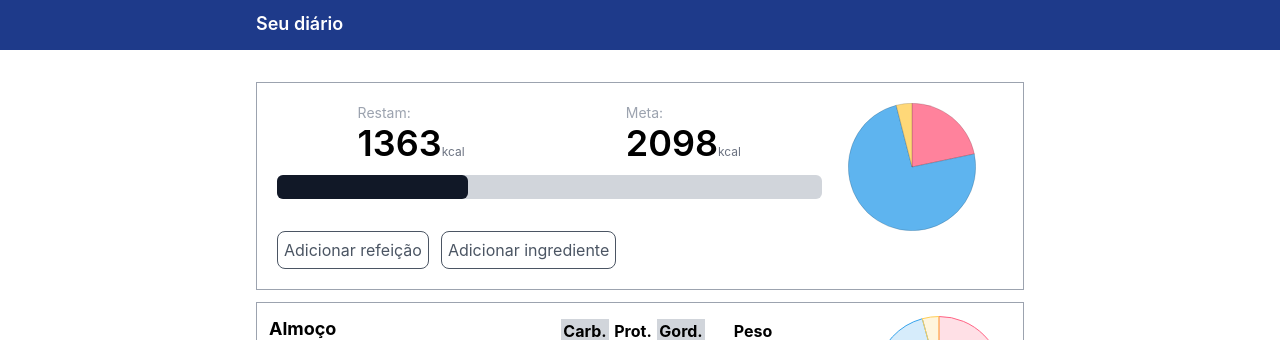
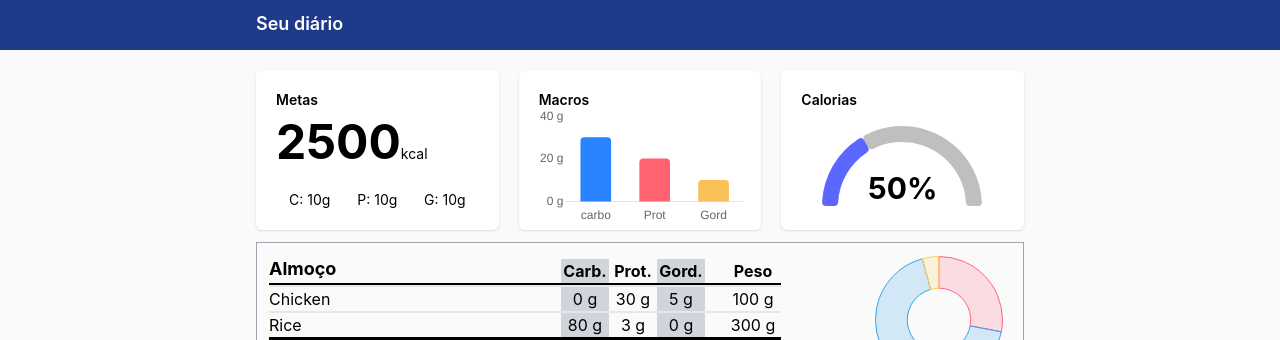
Before and after one commit to PedroSpelta/Fitness, a Next.js app: page /home in a window 1280 px wide. Shown: the part 122-462 px from the top of the page. Built offline with nearby package versions, Linux system fonts and the light colour scheme; no server answers; the database is empty.

Commit message:
adicionado nova dashboard

```diff
--- /dev/null
+++ b/components/DailyDashboarMacro.tsx
@@ -0,0 +1,82 @@
+import React from "react";
+import {
+  Chart as ChartJS,
+  CategoryScale,
+  LinearScale,
+  BarElement,
+  Title,
+  Tooltip,
+  Legend,
+} from "chart.js";
+import { Bar } from "react-chartjs-2";
+
+ChartJS.register(
+  CategoryScale,
+  LinearScale,
+  BarElement,
+  Title,
+  Tooltip,
+  Legend
+);
+
+
+const barOptions = {
+  responsive: true,
+  maintainAspectRatio: false,
+  plugins: { legend: { display: false } },
+  layout: {
+    // padding: 10,
+  },
+  scales: {
+    y: {
+      beginAtZero: true,
+      grid: {
+        display: false,
+        drawBorder: false,
+        tickLength: 0,
+      },
+      ticks: {
+        stepSize: 20,
+        callback: (value: string | number) => {
+          return value + " g";
+        },
+        // padding: 15,
+      },
+    },
+    x: {
+      grid: {
+        display: false,
+        tickLength: 4, //distance from label to line
+      },
+    },
+  },
+};
+
+function DailyDashboarMacro({ data }: { data: Array<number> }) {
+  const barData = {
+    labels: ["carbo", "Prot", "Gord"],
+    datasets: [
+      {
+        label: "My First Dataset",
+        data: data,
+        borderRadius: 4,
+        backgroundColor: ["#2884FF", "#FF6370", "#F9C057"],
+        barThickness: 30,
+      },
+    ],
+  };
+  return (
+    <div className="w-[90%] mx-auto h-[80%] mt-2">
+      <Bar
+        data={barData}
+        options={barOptions}
+        className="-m-3"
+        height={10}
+        width={10}
+      />
+
+    </div>
+  );
+}
+
+export default DailyDashboarMacro;
--- /dev/null
+++ b/components/DailyDashboard.tsx
@@ -0,0 +1,50 @@
+import React from "react";
+import DailyDashboardCalories from "./DailyDashboardCalories";
+import DailyDashboardCard from "./DailyDashboardCard";
+import DailyDashboarMacro from "./DailyDashboarMacro";
+
+function DailyDashboard() {
+
+  return (
+    <div className="w-full max-w-3xl grid md:grid-cols-3  mt-5 gap-5">
+      {/* card de meta do dia */}
+      <DailyDashboardCard>
+        <p className="text-sm font-semibold ">Metas</p>
+        <p className="text-5xl font-bold mt-2">
+          2500<span className="text-sm font-normal">kcal</span>
+        </p>
+        <div className="grid grid-cols-3 text-sm mx-auto text-center mt-6">
+          <div className="col-span-1">
+            <p className="text-sm">C: 10g</p>
+          </div>
+          <div className="col-span-1">
+            <p className="text-sm">P: 10g</p>
+          </div>
+          <div className="col-span-1">
+            <p className="text-sm">G: 10g</p>
+          </div>
+        </div>
+      </DailyDashboardCard>
+
+      {/* card de macros do dia */}
+      <DailyDashboardCard>
+        <p className="text-sm font-semibold ">Macros</p>
+
+        <DailyDashboarMacro data={[30, 20, 10]} />
+      </DailyDashboardCard>
+
+      {/* card de calorias do dia */}
+      <DailyDashboardCard>
+        <p className="text-sm font-semibold ">Calorias</p>
+        <div className="relative mt-4">
+          <DailyDashboardCalories data={[100, 200]} />
+          <p className="absolute bottom-0 right-[50%] translate-x-[50%] font-bold text-3xl">
+            50%
+          </p>
+        </div>
+      </DailyDashboardCard>
+    </div>
+  );
+}
+
+export default DailyDashboard;
--- /dev/null
+++ b/components/DailyDashboardCalories.tsx
@@ -0,0 +1,56 @@
+import React from "react";
+import { Doughnut } from "react-chartjs-2";
+import {
+  Chart as ChartJS,
+  CategoryScale,
+  LinearScale,
+  BarElement,
+  Title,
+  Tooltip,
+  Legend,
+} from "chart.js";
+
+ChartJS.register(
+  CategoryScale,
+  LinearScale,
+  BarElement,
+  Title,
+  Tooltip,
+  Legend
+);
+
+const dougOptions = {
+  // for a semi circle
+  rotation: -90,
+  circumference: 180,
+  cutout: 32,
+  responsive: true,
+  maintainAspectRatio: false,
+  plugins: {
+    legend: {
+      display: false,
+    },
+  },
+};
+
+function DailyDashboardCalories({data}: {data: Array<number>}) {
+  const dougData = {
+    labels: ["Consumidas", "Faltantam"],
+    datasets: [
+      {
+        borderRadius: 4,
+        borderWidth: 0,
+        data: data,
+        backgroundColor: [
+          "#5B68FF",
+          "rgba(0, 0, 0, 0.25)",
+        ],
+      },
+    ],
+  };
+
+  return <Doughnut data={dougData} options={dougOptions} width={170} height={80} />;
+
+}
+
+export default DailyDashboardCalories;
--- /dev/null
+++ b/components/DailyDashboardCard.tsx
@@ -0,0 +1,11 @@
+import React, { ReactChild } from 'react'
+
+function DailyDashboardCard({children} : {children?: Array<ReactChild> | ReactChild}) {
+  return (
+    <div className='col-span-1 w-[80%] md:w-full m-auto rounded-md h-40 bg-white shadow p-5'>
+      {children}
+    </div>
+  )
+}
+
+export default DailyDashboardCard
--- a/pages/home/index.tsx
+++ b/pages/home/index.tsx
@@ -2,21 +2,23 @@ import type { NextPage } from "next";
 import React from "react";
 import AddMeal from "../../components/AddMeal";
 import Daily from "../../components/Daily";
+import DailyDashboard from "../../components/DailyDashboard";
 import FoodDaily from "../../components/FoodDaily";
 import Header from "../../components/Header";
 import { useFoodContext } from "../../context/foodContext";
 
 const Index: NextPage = () => {
-  const {todayMeals} = useFoodContext();
+  const { todayMeals } = useFoodContext();
   return (
-    <div className="flex flex-col justify-center items-center">
+    <div className="flex flex-col justify-center items-center bg-[#fafafa]">
       <Header />
       <div className="bg-blue-900 w-screen flex justify-center">
         <p className="text-white text-lg font-semibold py-3 max-w-3xl w-full">
           Seu diário
         </p>
       </div>
-      <Daily />
+      <DailyDashboard />
+      {/* <Daily /> */}
       {todayMeals.map((meal, i) => {
         return <FoodDaily key={i} meal={meal} />;
       })}
```
Also changed, not shown: 1 other file (tests, documents, lock files or other folders).
